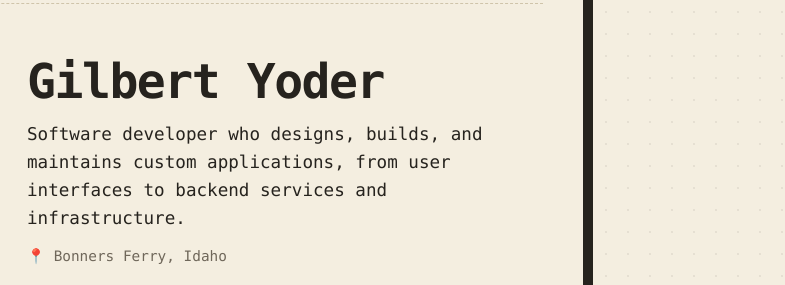
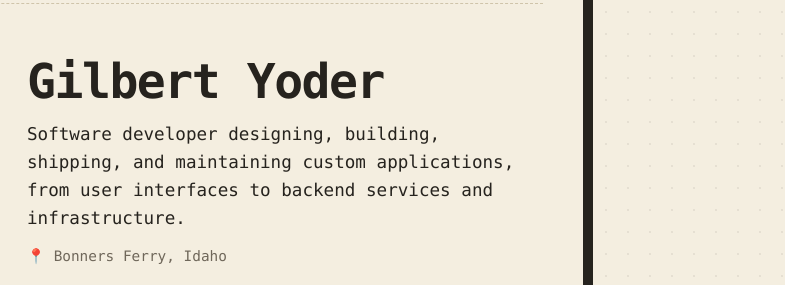
Before and after one commit to GilbertYoder/gyoder.dev, an Astro site: page / in a window 1280 px wide. Shown: the part 121-406 px from the top of the page, 495-1280 px from the left. Built offline with nearby package versions, Linux system fonts and the light colour scheme; Astro itself is replaced by a stand-in of ours.

Commit message:
improved

```diff
--- a/src/pages/index.astro
+++ b/src/pages/index.astro
@@ -34,7 +34,7 @@ const projects = await Promise.all(
 		<div class="intro">
 			<h1>Gilbert Yoder</h1>
 			<p class="lede">
-                Software developer who designs, builds, and maintains custom applications, from user interfaces to backend services and infrastructure.
+            Software developer designing, building, shipping, and maintaining custom applications, from user interfaces to backend services and infrastructure.
 			</p>
 			<p class="loc">📍 Bonners Ferry, Idaho</p>
 			<a class="btn" href="mailto:yodergilbert1@gmail.com?subject=Hello%20Gilbert">
```
